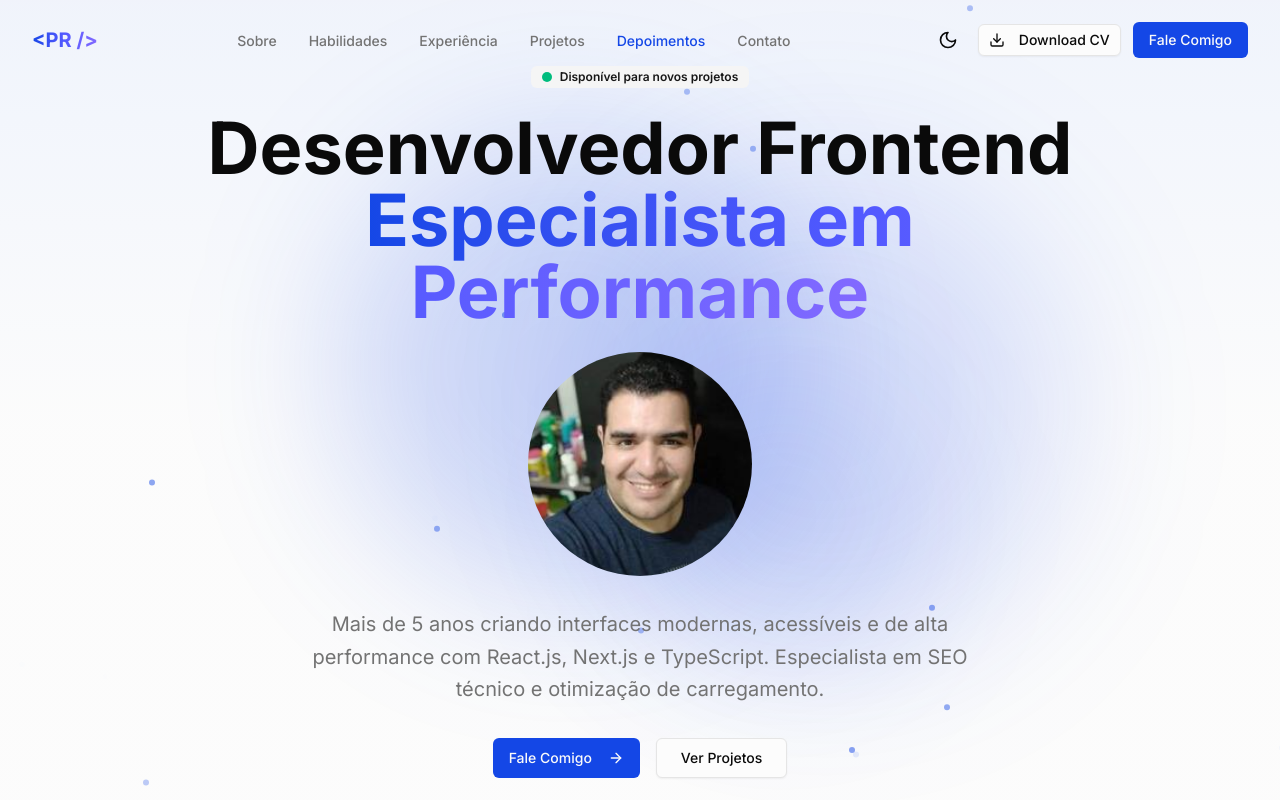
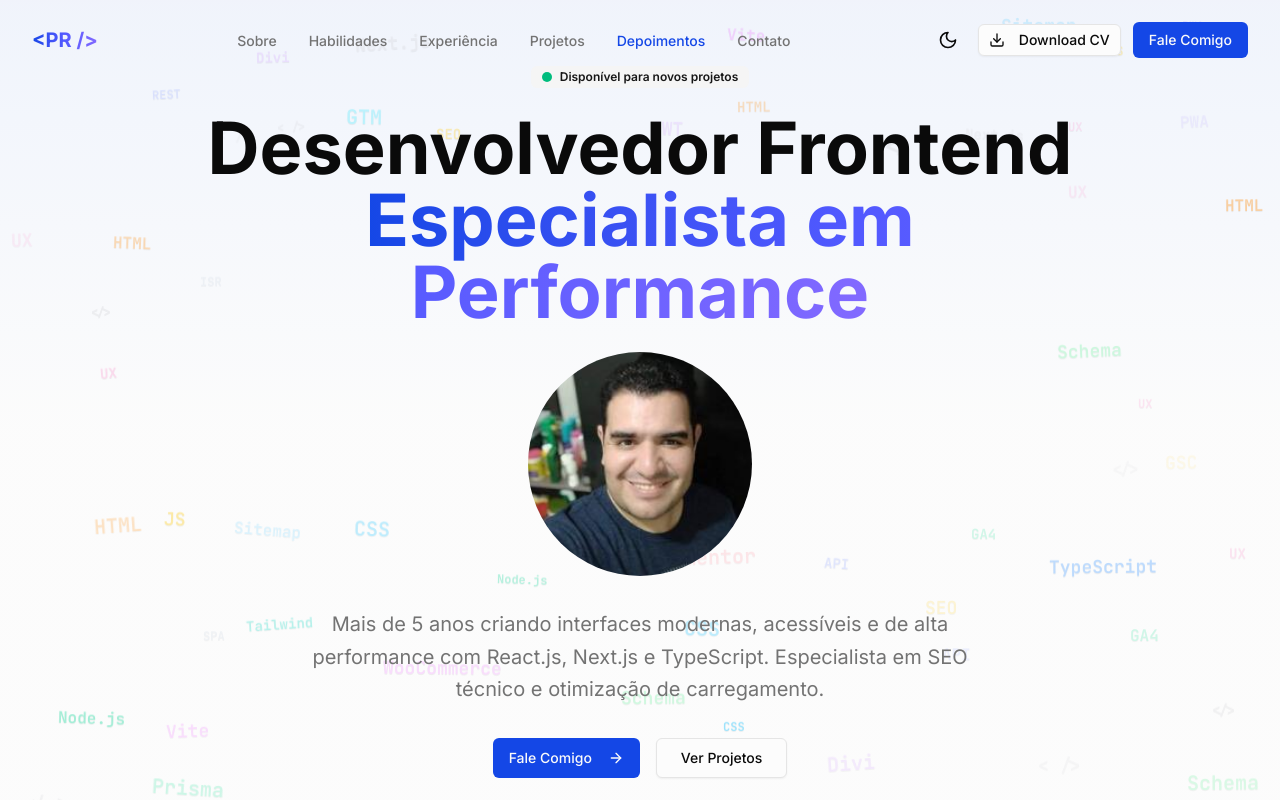
Before and after one commit to pauloreducino/portifolio-dev-v2, a Next.js app: page / in a window 1280 px wide. Shown: the top 800 px of the page. Built offline with nearby package versions, Linux system fonts and the light colour scheme.

Commit message:
fix: styling hero

```diff
--- a/components/sections/hero.tsx
+++ b/components/sections/hero.tsx
@@ -1,173 +1,414 @@
 "use client";
 
 import { motion, useMotionValue, useSpring } from "framer-motion";
+import { useEffect, useMemo, useState } from "react";
 import { ArrowRight } from "lucide-react";
 import { Button } from "@/components/ui/button";
 import { Badge } from "@/components/ui/badge";
 import Image from "next/image";
-import { useEffect, useState } from "react";
+
+/* =========================
+   CONFIG
+========================== */
+
+/** Lista de tags exibidas no fundo (pode adicionar à vontade) */
+const TECH_TAGS: string[] = [
+  "</>",
+  "< />",
+  "</ >", // variações visuais
+  "HTML",
+  "CSS",
+  "JS",
+  "TypeScript",
+  "TS",
+  "React",
+  "Next.js",
+  "Tailwind",
+  "Node.js",
+  "Vite",
+  "SEO",
+  "UX",
+  "API",
+  "REST",
+  "JWT",
+  "SSR",
+  "ISR",
+  "SPA",
+  "PWA",
+  "Zod",
+  "Prisma",
+  "Express",
+  "Router",
+  // WordPress stack
+  "WordPress",
+  "Elementor",
+  "WooCommerce",
+  "ACF",
+  "Divi",
+  // Analytics / SEO stack
+  "GA4",
+  "GTM",
+  "GSC",
+  "Schema",
+  "Sitemap",
+];
+
+/** Paleta de cores por label (fallback para text-primary/40 se não mapeado) */
+const COLOR_BY_TECH: Record<string, string> = {
+  "</>": "text-zinc-300",
+  "< />": "text-zinc-300",
+  "</ >": "text-zinc-300",
+  HTML: "text-orange-400",
+  CSS: "text-sky-400",
+  JS: "text-yellow-400",
+  TypeScript: "text-blue-400",
+  TS: "text-blue-400",
+  React: "text-cyan-400",
+  "Next.js": "text-zinc-300",
+  Tailwind: "text-teal-400",
+  "Node.js": "text-emerald-400",
+  Vite: "text-fuchsia-400",
+  SEO: "text-amber-300",
+  UX: "text-pink-300",
+  API: "text-indigo-300",
+  REST: "text-indigo-300",
+  JWT: "text-purple-300",
+  Zod: "text-green-300",
+  Prisma: "text-emerald-300",
+  Express: "text-neutral-300",
+  Router: "text-purple-300",
+  SSR: "text-slate-300",
+  ISR: "text-slate-300",
+  SPA: "text-slate-300",
+  PWA: "text-violet-300",
+  WordPress: "text-blue-300",
+  Elementor: "text-rose-300",
+  WooCommerce: "text-fuchsia-300",
+  ACF: "text-lime-300",
+  Divi: "text-purple-300",
+  GA4: "text-emerald-300",
+  GTM: "text-cyan-300",
+  GSC: "text-amber-300",
+  Schema: "text-green-300",
+  Sitemap: "text-sky-300",
+};
+
+/** Tamanhos fixos (não dinâmicos) para não serem podados pelo purge */
+const SIZE_CLASSES = [
+  "text-[12px]",
+  "text-[14px]",
+  "text-[16px]",
+  "text-[18px]",
+  "text-[20px]",
+] as const;
+
+type Layer = "back" | "mid" | "front";
+type TagParticle = {
+  label: string;
+  left: string;
+  top: string;
+  delay: number;
+  duration: number;
+  sizeClass: (typeof SIZE_CLASSES)[number];
+  layer: Layer;
+  colorClass: string;
+  rotate: number;
+};
+
+function getColor(label: string) {
+  return COLOR_BY_TECH[label] ?? "text-primary/40";
+}
+
+function usePrefersReducedMotion() {
+  const [reduced, setReduced] = useState(false);
+  useEffect(() => {
+    if (typeof window === "undefined") return;
+    const m = window.matchMedia("(prefers-reduced-motion: reduce)");
+    const onChange = () => setReduced(m.matches);
+    onChange();
+    m.addEventListener?.("change", onChange);
+    return () => m.removeEventListener?.("change", onChange);
+  }, []);
+  return reduced;
+}
+
+/** Gera N partículas distribuídas em camadas */
+function generateTags(count = 56): TagParticle[] {
+  const pick = <T,>(arr: readonly T[]) =>
+    arr[Math.floor(Math.random() * arr.length)];
+  const layers: Layer[] = ["back", "mid", "front"];
+
+  return Array.from({ length: count }, () => {
+    const layer = pick(layers);
+    const baseDur = layer === "back" ? 9 : layer === "mid" ? 7 : 5;
+    const label = pick(TECH_TAGS);
+    return {
+      label,
+      left: `${Math.random() * 100}%`,
+      top: `${Math.random() * 100}%`,
+      delay: Math.random() * 5,
+      duration: baseDur + Math.random() * 4,
+      sizeClass: pick(SIZE_CLASSES),
+      layer,
+      colorClass: getColor(label),
+      rotate: -5 + Math.random() * 10,
+    };
+  });
+}
+
+function FloatingTechTagsBackground({
+  count = 56,
+  parallax = { back: 6, mid: 12, front: 18 },
+  opacity = { back: 0.22, mid: 0.3, front: 0.4 },
+  margin = 10, // margem mínima entre tags (px)
+  useExclusionZone = true, // evita passar no centro do hero
+}: {
+  count?: number;
+  parallax?: { back: number; mid: number; front: number };
+  opacity?: { back: number; mid: number; front: number };
+  margin?: number;
+  useExclusionZone?: boolean;
+}) {
+  const reduced = usePrefersReducedMotion();
+
+  // parallax do mouse
+  const mouseX = useMotionValue(0);
+  const mouseY = useMotionValue(0);
+  const smoothMouseX = useSpring(mouseX, { damping: 25, stiffness: 150 });
+  const smoothMouseY = useSpring(mouseY, { damping: 25, stiffness: 150 });
+
+  useEffect(() => {
+    if (reduced) return;
+    const onMove = (e: MouseEvent) => {
+      const { innerWidth, innerHeight } = window;
+      const nx = (e.clientX / innerWidth - 0.5) * 2;
+      const ny = (e.clientY / innerHeight - 0.5) * 2;
+      mouseX.set(nx * 20);
+      mouseY.set(ny * 20);
+    };
+    window.addEventListener("mousemove", onMove, { passive: true });
+    return () => window.removeEventListener("mousemove", onMove);
+  }, [mouseX, mouseY, reduced]);
+
+  // ====== geração sem overlap ======
+  const tags = useMemo(() => {
+    const W = typeof window !== "undefined" ? window.innerWidth : 1200;
+    const H = typeof window !== "undefined" ? window.innerHeight : 800;
+
+    // zona central a evitar (ajuste conforme seu layout)
+    const exclusion = useExclusionZone
+      ? { x: W * 0.2, y: H * 0.22, w: W * 0.6, h: H * 0.38 }
+      : { x: -1, y: -1, w: 0, h: 0 };
+
+    const pick = <T,>(arr: readonly T[]) =>
+      arr[Math.floor(Math.random() * arr.length)];
+    const layers: Layer[] = ["back", "mid", "front"];
+
+    // helper: estima largura do texto (mono ~0.62 × fontSize)
+    const estimateWidth = (label: string, fontPx: number) =>
+      Math.max(12, Math.ceil(label.length * fontPx * 0.62));
+
+    const rects: Array<{ x: number; y: number; w: number; h: number }> = [];
+    const placed: TagParticle[] = [];
+
+    for (let i = 0; i < count; i++) {
+      const layer = pick(layers);
+      const baseDur = layer === "back" ? 9 : layer === "mid" ? 7 : 5;
+      const label = (TECH_TAGS as string[])[
+        Math.floor(Math.random() * TECH_TAGS.length)
+      ];
+      const sizeClass = pick(SIZE_CLASSES);
+      const fontPx = parseInt(sizeClass.match(/\d+/)?.[0] || "14", 10);
+      const textW = estimateWidth(label, fontPx);
+      const textH = Math.ceil(fontPx * 1.4); // altura aproximada da linha
+      const pad = margin;
+
+      let tries = 0;
+      let ok = false;
+      let px = 0,
+        py = 0;
+
+      while (tries < 25 && !ok) {
+        px = Math.random() * (W - textW - pad * 2) + pad;
+        py = Math.random() * (H - textH - pad * 2) + pad;
+        const candidate = {
+          x: px - pad,
+          y: py - pad,
+          w: textW + pad * 2,
+          h: textH + pad * 2,
+        };
+
+        // checa colisão com exclusão central
+        const hitExclusion =
+          useExclusionZone &&
+          !(
+            candidate.x + candidate.w < exclusion.x ||
+            candidate.x > exclusion.x + exclusion.w ||
+            candidate.y + candidate.h < exclusion.y ||
+            candidate.y > exclusion.y + exclusion.h
+          );
+
+        // checa colisão com já posicionadas
+        let collide = false;
+        if (!hitExclusion) {
+          for (let r of rects) {
+            if (
+              !(
+                candidate.x + candidate.w < r.x ||
+                candidate.x > r.x + r.w ||
+                candidate.y + candidate.h < r.y ||
+                candidate.y > r.y + r.h
+              )
+            ) {
+              collide = true;
+              break;
+            }
+          }
+        }
+
+        ok = !hitExclusion && !collide;
+        tries++;
+      }
+
+      if (ok) {
+        rects.push({
+          x: px - pad,
+          y: py - pad,
+          w: textW + pad * 2,
+          h: textH + pad * 2,
+        });
+        placed.push({
+          label,
+          left: `${(px / W) * 100}%`,
+          top: `${(py / H) * 100}%`,
+          delay: Math.random() * 5,
+          duration: baseDur + Math.random() * 4,
+          sizeClass,
+          layer,
+          colorClass: getColor(label),
+          rotate: -5 + Math.random() * 10,
+        });
+      } else {
+        // fallback: joga no fundo, opacidade menor (quase nunca acontece)
+        placed.push({
+          label,
+          left: `${Math.random() * 100}%`,
+          top: `${Math.random() * 100}%`,
+          delay: Math.random() * 5,
+          duration: baseDur + Math.random() * 4,
+          sizeClass,
+          layer: "back",
+          colorClass: getColor(label),
+          rotate: -3 + Math.random() * 6,
+        });
+      }
+    }
+    return placed;
+  }, [count, margin, useExclusionZone]);
+
+  const byLayer = (l: Layer) => tags.filter((t) => t.layer === l);
+
+  const renderCloud = (data: TagParticle[], layer: Layer) =>
+    data.map((t, i) => (
+      <motion.span
+        key={`${layer}-${i}-${t.left}-${t.top}`}
+        className={[
+          "absolute select-none font-mono font-semibold whitespace-nowrap",
+          t.sizeClass,
+          t.colorClass,
+        ].join(" ")}
+        style={{
+          left: t.left,
+          top: t.top,
+          opacity: opacity[layer],
+          filter: "drop-shadow(0 1px 0.5px rgba(0,0,0,0.15))",
+        }}
+        initial={
+          reduced ? { opacity: opacity[layer] } : { opacity: 0, rotate: 0 }
+        }
+        animate={
+          reduced
+            ? { opacity: opacity[layer] }
+            : {
+                y: [0, -20, 0],
+                opacity: [
+                  0,
+                  opacity[layer],
+                  opacity[layer] * 0.8,
+                  opacity[layer],
+                ],
+                rotate: [0, t.rotate, -t.rotate, 0],
+              }
+        }
+        transition={
+          reduced
+            ? { duration: 0 }
+            : {
+                duration: t.duration,
+                delay: t.delay,
+                repeat: Infinity,
+                ease: "easeInOut",
+              }
+        }
+        aria-hidden="true"
+      >
+        {t.label}
+      </motion.span>
+    ));
+
+  return (
+    <div className="absolute inset-0 overflow-hidden pointer-events-none">
+      {/* base */}
+      <div className="absolute inset-0 bg-gradient-to-b from-primary/5 via-background to-background" />
+
+      {/* camadas com parallax */}
+      <motion.div
+        className="absolute inset-0"
+        style={{
+          x: reduced ? 0 : smoothMouseX.get() * (parallax.back / 20),
+          y: reduced ? 0 : smoothMouseY.get() * (parallax.back / 20),
+        }}
+      >
+        {renderCloud(byLayer("back"), "back")}
+      </motion.div>
+
+      <motion.div
+        className="absolute inset-0"
+        style={{
+          x: reduced ? 0 : smoothMouseX.get() * (parallax.mid / 15),
+          y: reduced ? 0 : smoothMouseY.get() * (parallax.mid / 15),
+        }}
+      >
+        {renderCloud(byLayer("mid"), "mid")}
+      </motion.div>
+
+      <motion.div
+        className="absolute inset-0"
+        style={{
+          x: reduced ? 0 : smoothMouseX.get() * (parallax.front / 10),
+          y: reduced ? 0 : smoothMouseY.get() * (parallax.front / 10),
+        }}
+      >
+        {renderCloud(byLayer("front"), "front")}
+      </motion.div>
+
+      {/* vinheta */}
+      <div className="absolute inset-0 bg-gradient-radial from-transparent via-background/30 to-background" />
+    </div>
+  );
+}
+
+/* =========================
+   HERO
+========================== */
 
 const skills = ["React.js", "Next.js", "TypeScript", "Tailwind CSS", "SEO"];
 
 export function Hero() {
-  const mouseX = useMotionValue(0);
-  const mouseY = useMotionValue(0);
-
-  const springConfig = { damping: 25, stiffness: 150 };
-  const smoothMouseX = useSpring(mouseX, springConfig);
-  const smoothMouseY = useSpring(mouseY, springConfig);
-
-  // Gera posições das partículas apenas no cliente
-  const [particles, setParticles] = useState<
-    Array<{ left: string; top: string; duration: number; delay: number }>
-  >([]);
-
-  useEffect(() => {
-    // Gera as posições apenas uma vez no cliente
-    setParticles(
-      Array.from({ length: 20 }, () => ({
-        left: `${Math.random() * 100}%`,
-        top: `${Math.random() * 100}%`,
-        duration: 3 + Math.random() * 4,
-        delay: Math.random() * 5,
-      }))
-    );
-  }, []);
-
-  useEffect(() => {
-    const handleMouseMove = (e: MouseEvent) => {
-      const { clientX, clientY } = e;
-      const { innerWidth, innerHeight } = window;
-
-      // Normaliza para -1 a 1
-      const x = (clientX / innerWidth - 0.5) * 2;
-      const y = (clientY / innerHeight - 0.5) * 2;
-
-      mouseX.set(x * 20); // Multiplica para aumentar o efeito
-      mouseY.set(y * 20);
-    };
-
-    window.addEventListener("mousemove", handleMouseMove);
-    return () => window.removeEventListener("mousemove", handleMouseMove);
-  }, [mouseX, mouseY]);
-
   return (
     <section className="relative min-h-screen flex items-center justify-center overflow-hidden pt-16">
-      {/* Animated Background Layers */}
-      <div className="absolute inset-0 bg-gradient-to-b from-primary/5 via-background to-background" />
-
-      {/* Animated Grid */}
-      <motion.div
-        className="absolute inset-0 opacity-40"
-        style={{
-          x: smoothMouseX,
-          y: smoothMouseY,
-        }}
-      >
-        <div
-          className="absolute inset-0"
-          style={{
-            backgroundImage: `linear-gradient(to right, hsl(var(--primary) / 0.2) 1px, transparent 1px),
-                             linear-gradient(to bottom, hsl(var(--primary) / 0.2) 1px, transparent 1px)`,
-            backgroundSize: "80px 80px",
-          }}
-        >
-          <motion.div
-            className="absolute inset-0"
-            animate={{
-              backgroundPosition: ["0px 0px", "80px 80px"],
-            }}
-            transition={{
-              duration: 20,
-              repeat: Infinity,
-              ease: "linear",
-            }}
-            style={{
-              backgroundImage: `linear-gradient(to right, hsl(var(--primary) / 0.15) 1px, transparent 1px),
-                               linear-gradient(to bottom, hsl(var(--primary) / 0.15) 1px, transparent 1px)`,
-              backgroundSize: "80px 80px",
-            }}
-          />
-        </div>
-      </motion.div>
-
-      {/* Floating Orbs */}
-      <motion.div
-        className="absolute top-1/4 left-1/4 w-96 h-96 bg-primary/20 rounded-full blur-3xl"
-        style={{
-          x: smoothMouseX,
-          y: smoothMouseY,
-        }}
-        animate={{
-          x: [0, 100, 0],
-          y: [0, -50, 0],
-          scale: [1, 1.2, 1],
-        }}
-        transition={{
-          duration: 15,
-          repeat: Infinity,
-          ease: "easeInOut",
-        }}
-      />
-      <motion.div
-        className="absolute bottom-1/4 right-1/4 w-96 h-96 bg-primary/15 rounded-full blur-3xl"
-        style={{
-          x: smoothMouseX,
-          y: smoothMouseY,
-        }}
-        animate={{
-          x: [0, -80, 0],
-          y: [0, 60, 0],
-          scale: [1, 1.3, 1],
-        }}
-        transition={{
-          duration: 18,
-          repeat: Infinity,
-          ease: "easeInOut",
-        }}
-      />
-      <motion.div
-        className="absolute top-1/2 right-1/3 w-64 h-64 bg-primary/10 rounded-full blur-3xl"
-        style={{
-          x: smoothMouseX,
-          y: smoothMouseY,
-        }}
-        animate={{
-          x: [0, 60, 0],
-          y: [0, -40, 0],
-          scale: [1, 1.15, 1],
-        }}
-        transition={{
-          duration: 12,
-          repeat: Infinity,
-          ease: "easeInOut",
-        }}
-      />
-
-      {/* Floating Particles */}
-      {particles.map((particle, i) => (
-        <motion.div
-          key={i}
-          className="absolute w-1.5 h-1.5 bg-primary/50 rounded-full"
-          style={{
-            left: particle.left,
-            top: particle.top,
-          }}
-          animate={{
-            y: [0, -30, 0],
-            opacity: [0, 1, 0],
-          }}
-          transition={{
-            duration: particle.duration,
-            repeat: Infinity,
-            delay: particle.delay,
-            ease: "easeInOut",
-          }}
-        />
-      ))}
-
-      {/* Gradient Overlay */}
-      <div className="absolute inset-0 bg-gradient-radial from-transparent via-background/30 to-background pointer-events-none" />
+      {/* Fundo animado com mais tags */}
+      <FloatingTechTagsBackground />
 
       <div className="container mx-auto px-4 sm:px-6 lg:px-8 relative z-10">
         <div className="max-w-4xl mx-auto text-center">
@@ -297,32 +538,24 @@ export function Hero() {
             animate={{ opacity: 1, y: 0 }}
             transition={{ duration: 0.5, delay: 0.4 }}
           >
-            {skills.map((skill) => (
-              <Badge key={skill} variant="outline" className="text-sm">
-                {skill}
-              </Badge>
-            ))}
+            {["React.js", "Next.js", "TypeScript", "Tailwind CSS", "SEO"].map(
+              (skill) => (
+                <Badge key={skill} variant="outline" className="text-sm">
+                  {skill}
+                </Badge>
+              )
+            )}
           </motion.div>
         </div>
       </div>
 
-      {/* Scroll indicator (opcional) */}
+      {/* indicador de scroll opcional */}
       <motion.div
         className="absolute bottom-0 left-1/2 -translate-x-1/2"
         initial={{ opacity: 0 }}
         animate={{ opacity: 1 }}
         transition={{ duration: 0.5, delay: 0.5 }}
-      >
-        {/*
-        <div className="w-6 h-10 border-2 border-muted-foreground rounded-full flex items-start justify-center p-2">
-          <motion.div
-            className="w-1.5 h-1.5 bg-muted-foreground rounded-full"
-            animate={{ y: [0, 12, 0] }}
-            transition={{ duration: 1.5, repeat: Number.POSITIVE_INFINITY }}
-          />
-        </div>
-        */}
-      </motion.div>
+      />
     </section>
   );
 }
```
